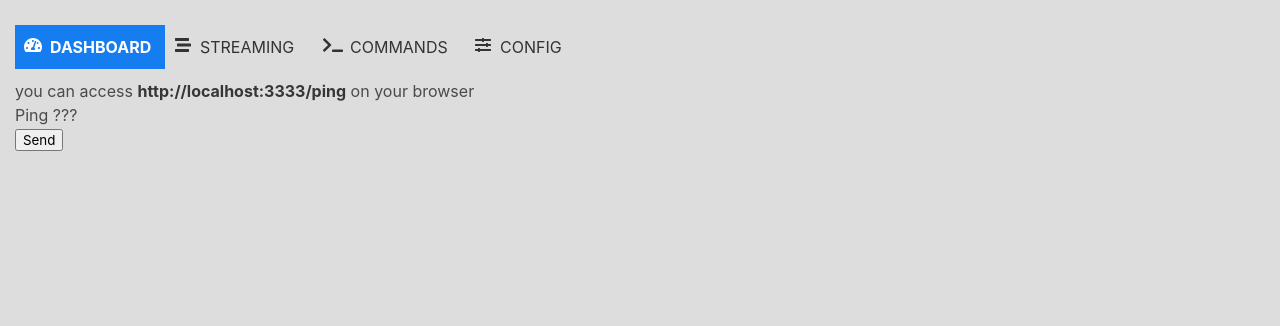
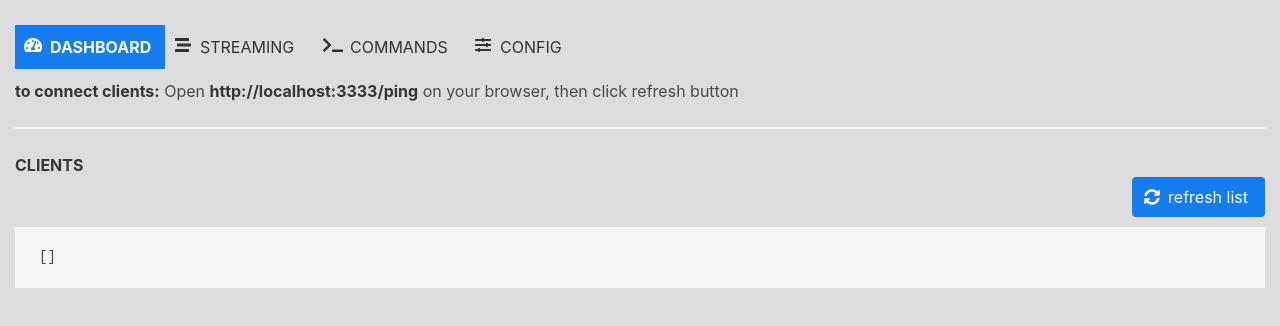
Before and after one commit to 4lg4/electron-portable-socket-server, a Vue app in the folder frontend/: page /#/ in a window 1280 px wide. Shown: the top 326 px of the page. Built offline with nearby package versions, Linux system fonts and the light colour scheme; no server answers; what vue-json-edit would draw is missing.

Commit message:
list of connected clients

```diff
--- a/frontend/src/modules/initial-module.vue
+++ b/frontend/src/modules/initial-module.vue
@@ -1,25 +1,31 @@
 <template>
-  <div>
+  <div class="initial-module">
     <p>
-      you can access <strong>http://localhost:3333/ping</strong> on your browser
+      <strong>to connect clients:</strong> Open <strong>http://localhost:3333/ping</strong> on your browser, then click refresh button
     </p>
-    <h1>Ping ???</h1>
+    <hr>
     <div>
-      <p>{{ message }}</p>
+      <strong>CLIENTS</strong>
     </div>
-    <div>
-
-
-<!--      <textarea v-model="body" class="a-textarea"></textarea> <br />-->
-      <button @click="send">Send</button>
+    <div class="initial-module__action">
+      <b-button
+        type="is-info"
+        class="commands-module__save"
+        pack="fas"
+        icon-left="sync-alt"
+        @click="getClients"
+        >refresh list</b-button
+      >
+    </div>
+    <div class="initial-module__list">
+      <pre>{{ state.clients }}</pre>
     </div>
   </div>
 </template>
 
 <script>
 import http from "axios";
-
-import { encode } from "@msgpack/msgpack";
+import { reactive } from "@vue/composition-api";
 
 export default {
   data() {
@@ -28,24 +34,28 @@ export default {
       body: ""
     };
   },
-  created() {
-    http.get("/api/ping").then(({ data }) => (this.message = data.message));
-  },
-  methods: {
-    send() {
-      console.log(this);
-      const a = JSON.parse(this.body);
-      console.log(a);
-      // console.log('decode', decode(a));
-      console.log('encode', encode(a));
-    },
+  setup() {
+    const state = reactive({
+      clients: []
+    });
+
+    function getClients() {
+      http
+        .get("/api/clients")
+        .then(({ data }) => (state.clients = data.clients));
+    }
+
+    return {
+      state,
+      getClients
+    };
   }
 };
 </script>
 
 <style scoped>
-.a-textarea {
-  width: 80%;
-  height: 150px;
+.initial-module__action {
+  text-align: right;
+  margin-bottom: 10px;
 }
 </style>
```
